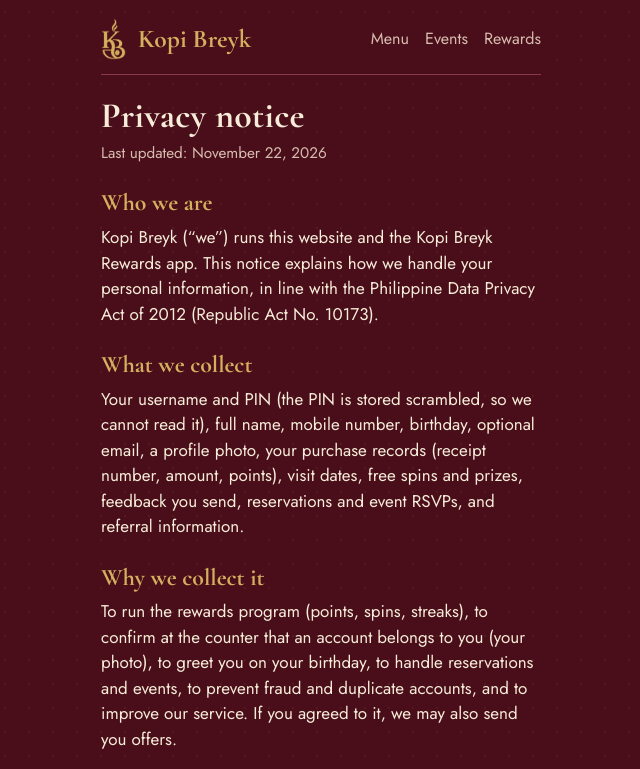
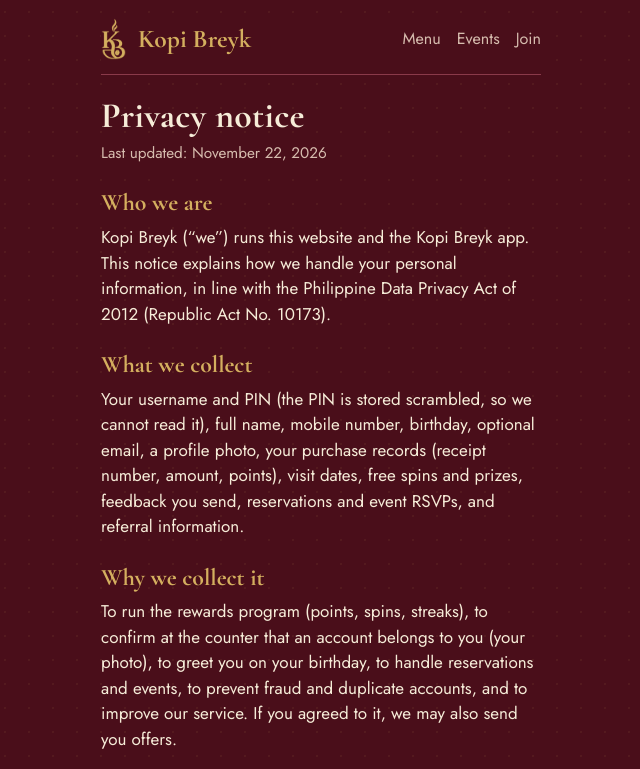
Before and after one commit to whyfishcanswim0-cmyk/kopi-breyk-prototype-6, a plain HTML site: page privacy.html in a window 1280 px wide. Shown: the top 769 px of the page, without its empty margins (319-959 px from the left). Drawn offline with nearby package versions, Linux system fonts and the light colour scheme; no server answers.

Commit message:
privacy.html

```diff
--- a/privacy.html
+++ b/privacy.html
@@ -12,11 +12,11 @@
 </head>
 <body>
 <main>
-  <div class="brand"><span><img src="logo.png" alt="">Kopi Breyk</span><nav class="topnav"><a href="/menu">Menu</a><a href="/events">Events</a><a href="/app">Rewards</a></nav></div>
+  <div class="brand"><span><img src="logo.png" alt="">Kopi Breyk</span><nav class="topnav"><a href="/menu">Menu</a><a href="/events">Events</a><a href="/app">Join</a></nav></div>
   <h2>Privacy notice</h2>
   <p class="small">Last updated: November 22, 2026</p>
   <div class="legal">
-  <h3>Who we are</h3><p>Kopi Breyk (“we”) runs this website and the Kopi Breyk Rewards app. This notice explains how we handle your personal information, in line with the Philippine Data Privacy Act of 2012 (Republic Act No. 10173).</p>
+  <h3>Who we are</h3><p>Kopi Breyk (“we”) runs this website and the Kopi Breyk app. This notice explains how we handle your personal information, in line with the Philippine Data Privacy Act of 2012 (Republic Act No. 10173).</p>
   <h3>What we collect</h3><p>Your username and PIN (the PIN is stored scrambled, so we cannot read it), full name, mobile number, birthday, optional email, a profile photo, your purchase records (receipt number, amount, points), visit dates, free spins and prizes, feedback you send, reservations and event RSVPs, and referral information.</p>
   <h3>Why we collect it</h3><p>To run the rewards program (points, spins, streaks), to confirm at the counter that an account belongs to you (your photo), to greet you on your birthday, to handle reservations and events, to prevent fraud and duplicate accounts, and to improve our service. If you agreed to it, we may also send you offers.</p>
   <h3>Who can see it</h3><p>Only authorized Kopi Breyk staff. Your data is stored with our service providers: Supabase (database) and Vercel (website hosting). We do not sell your information.</p>
```
